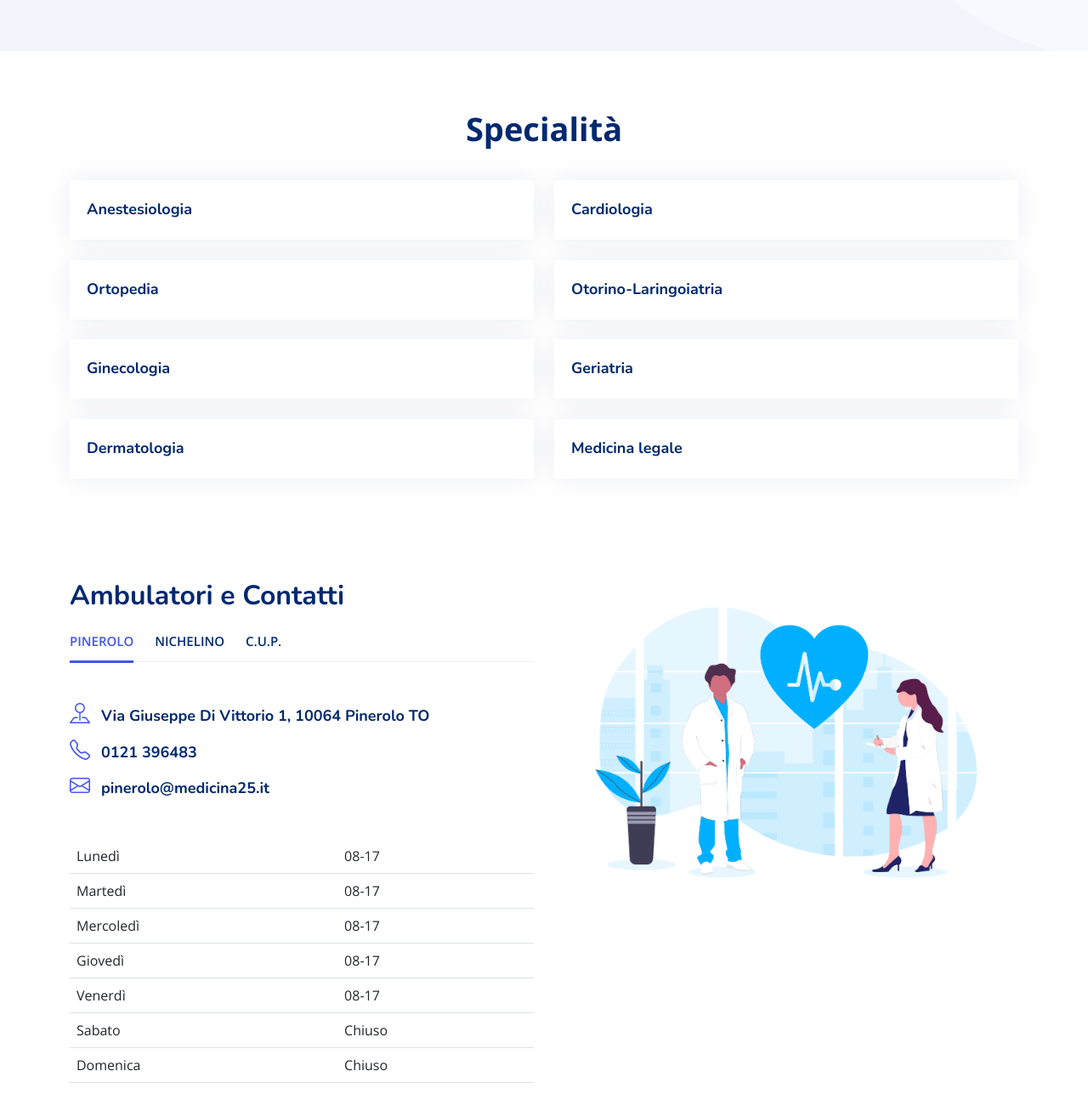
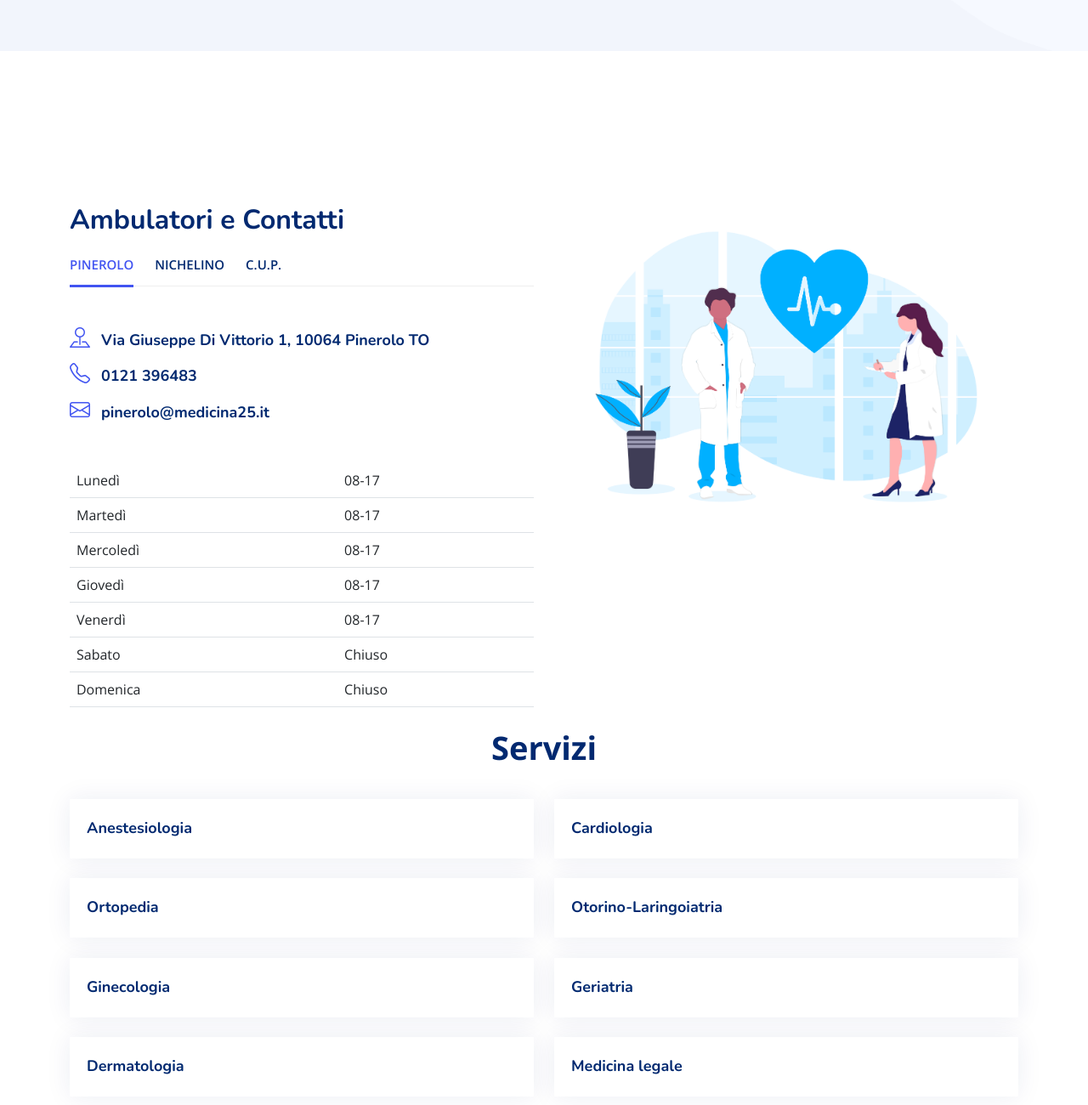
Before and after one commit to hct-italia-tech/med25.github.io, a plain HTML site: page index.html in a window 1280 px wide. Shown: the part 740-2040 px from the top of the page at 85% size. Drawn offline with nearby package versions, Linux system fonts and the light colour scheme.

Commit message:
definitive index.html

```diff
--- a/index.html
+++ b/index.html
@@ -43,13 +43,11 @@
       <!--  navbar -->
       <nav id="navbar" class="navbar">
         <ul>
-          <li><a class="nav-link scrollto" href="#about">Tamponi Covid-19</a></li>
-          <li><a class="nav-link scrollto" href="#services">Specialità</a></li>
-          <li><a class="nav-link scrollto" href="#portfolio">Portfolio</a></li>
+          <li><a class="nav-link" href="covid.html">Tamponi Covid-19</a></li>
+          <li><a class="nav-link scrollto" href="#contacts">Contatti</a></li>
           <li><a class="nav-link scrollto" href="#team">Team</a></li>
           <li><a href="blog.html">Blog</a></li>
           <li><a class="nav-link scrollto" href="#contact">Contact</a></li>
-          <li><a class="getstarted" href="#about">Get Started</a></li>
         </ul>
         <i class="bi bi-list mobile-nav-toggle"></i>
       </nav><!-- .navbar -->
@@ -86,74 +84,12 @@
   </section><!-- End Hero -->
 
   <main id="main">
-    <!-- ======= Features Section ======= -->
-    <section id="features" class="features">
-
+    <!-- ======= Contacts Section ======= -->
+    <section id="contacts" class="features">
       <div class="container" data-aos="fade-up">
-        <header class="section-header">
-          <p>Specialità</p>
-        </header>
-        <div class="row">
-          <div class="col-lg-12 mt-12 mt-lg-12 d-flex">
-            <div class="row align-self-center gy-4">
-              <div class="col-md-6" data-aos="zoom-out" data-aos-delay="200">
-                <div class="feature-box d-flex align-items-center">
-                  <h3>Anestesiologia</h3>
-                </div>
-              </div>
-              <div class="col-md-6" data-aos="zoom-out" data-aos-delay="300">
-                <div class="feature-box d-flex align-items-center">
-                  <!--<i class="bi bi-check"></i>-->
-                  <h3>Cardiologia</h3>
-                </div>
-              </div>
-              <div class="col-md-6" data-aos="zoom-out" data-aos-delay="400">
-                <div class="feature-box d-flex align-items-center">
-                  <!--<i class="bi bi-check"></i>-->
-                  <h3>Ortopedia</h3>
-                </div>
-              </div>
-              <div class="col-md-6" data-aos="zoom-out" data-aos-delay="500">
-                <div class="feature-box d-flex align-items-center">
-                  <!--<i class="bi bi-check"></i>-->
-                  <h3>Otorino-Laringoiatria</h3>
-                </div>
-              </div>
-              <div class="col-md-6" data-aos="zoom-out" data-aos-delay="600">
-                <div class="feature-box d-flex align-items-center">
-                  <!--<i class="bi bi-check"></i>-->
-                  <h3>Ginecologia</h3>
-                </div>
-              </div>
-              <div class="col-md-6" data-aos="zoom-out" data-aos-delay="700">
-                <div class="feature-box d-flex align-items-center">
-                  <!--<i class="bi bi-check"></i>-->
-                  <h3>Geriatria</h3>
-                </div>
-              </div>
-              <div class="col-md-6" data-aos="zoom-out" data-aos-delay="800">
-                <div class="feature-box d-flex align-items-center">
-                  <!--<i class="bi bi-check"></i>-->
-                  <h3>Dermatologia</h3>
-                </div>
-              </div>
-              <div class="col-md-6" data-aos="zoom-out" data-aos-delay="900">
-                <div class="feature-box d-flex align-items-center">
-                  <!--<i class="bi bi-check"></i>-->
-                  <h3>Medicina legale</h3>
-                </div>
-              </div>
-            </div>
-          </div>
-        </div>
-
-
-        <!-- Feature Tabs -->
         <div class="row feture-tabs" data-aos="fade-up">
           <div class="col-lg-6">
             <h3>Ambulatori e Contatti</h3>
-
-            <!-- Tabs -->
             <ul class="nav nav-pills mb-3">
               <li>
                 <a class="nav-link active" data-bs-toggle="pill" href="#tab1">Pinerolo</a>
@@ -164,11 +100,9 @@
               <li>
                 <a class="nav-link" data-bs-toggle="pill" href="#tab3">C.U.P.</a>
               </li>
-            </ul><!-- End Tabs -->
-
+            </ul>
             <!-- Tab Content -->
             <div class="tab-content">
-
               <div class="tab-pane fade show active" id="tab1">
                 <div class="d-flex align-items-center mt-5 col-m-12">
                   <h4>
@@ -227,7 +161,7 @@
                 </div>
               </div><!-- End Tab 1 Content -->
 
-              <div class="tab-pane fade show" id="tab2">
+              <div class="tab-pane fade show mt-5" id="tab2">
                 <div class="d-flex align-items-center mt-5 col-m-12">
                   <h4>
                     <a href="https://www.google.com/maps/place/Piazza+Camandona,+1,+10042+Nichelino+TO,+Italy/@45.001972,7.656176,16z/data=!4m5!3m4!1s0x4788125e6896a31f:0x2761930ae8159c93!8m2!3d45.0019724!4d7.6561762?hl=en">
@@ -348,8 +282,64 @@
           <div class="col-lg-6">
             <img src="assets/img/home_medicine.png" class="img-fluid" alt="">
           </div>
+        </div><!-- End Feature Tabs -->
 
-        </div><!-- End Feature Tabs -->
+          <header class="section-header" id="specialties">
+            <p>Servizi</p>
+          </header>
+          <div class="row">
+            <div class="col-lg-12 mt-12 mt-lg-12 d-flex">
+              <div class="row align-self-center gy-4">
+                <div class="col-md-6" data-aos="zoom-out" data-aos-delay="200">
+                  <div class="feature-box d-flex align-items-center">
+                    <h3>Anestesiologia</h3>
+                  </div>
+                </div>
+                <div class="col-md-6" data-aos="zoom-out" data-aos-delay="300">
+                  <div class="feature-box d-flex align-items-center">
+                    <!--<i class="bi bi-check"></i>-->
+                    <h3>Cardiologia</h3>
+                  </div>
+                </div>
+                <div class="col-md-6" data-aos="zoom-out" data-aos-delay="400">
+                  <div class="feature-box d-flex align-items-center">
+                    <!--<i class="bi bi-check"></i>-->
+                    <h3>Ortopedia</h3>
+                  </div>
+                </div>
+                <div class="col-md-6" data-aos="zoom-out" data-aos-delay="500">
+                  <div class="feature-box d-flex align-items-center">
+                    <!--<i class="bi bi-check"></i>-->
+                    <h3>Otorino-Laringoiatria</h3>
+                  </div>
+                </div>
+                <div class="col-md-6" data-aos="zoom-out" data-aos-delay="600">
+                  <div class="feature-box d-flex align-items-center">
+                    <!--<i class="bi bi-check"></i>-->
+                    <h3>Ginecologia</h3>
+                  </div>
+                </div>
+                <div class="col-md-6" data-aos="zoom-out" data-aos-delay="700">
+                  <div class="feature-box d-flex align-items-center">
+                    <!--<i class="bi bi-check"></i>-->
+                    <h3>Geriatria</h3>
+                  </div>
+                </div>
+                <div class="col-md-6" data-aos="zoom-out" data-aos-delay="800">
+                  <div class="feature-box d-flex align-items-center">
+                    <!--<i class="bi bi-check"></i>-->
+                    <h3>Dermatologia</h3>
+                  </div>
+                </div>
+                <div class="col-md-6" data-aos="zoom-out" data-aos-delay="900">
+                  <div class="feature-box d-flex align-items-center">
+                    <!--<i class="bi bi-check"></i>-->
+                    <h3>Medicina legale</h3>
+                  </div>
+                </div>
+              </div>
+            </div>
+          </div>
 
         <!-- ======= Values Section ======= -->
         <section id="values" class="values">
@@ -419,7 +409,7 @@
             </div>
           </div>
 
-          <div class="col-lg-2 col-6 footer-links">
+          <!--<div class="col-lg-2 col-6 footer-links">
             <h4>Useful Links</h4>
             <ul>
               <li><i class="bi bi-chevron-right"></i> <a href="#">Home</a></li>
@@ -439,7 +429,7 @@
               <li><i class="bi bi-chevron-right"></i> <a href="#">Marketing</a></li>
               <li><i class="bi bi-chevron-right"></i> <a href="#">Graphic Design</a></li>
             </ul>
-          </div>
+          </div>-->
 
           <div class="col-lg-3 col-md-12 footer-contact text-center text-md-start">
             <h4>Contatti</h4>
```
